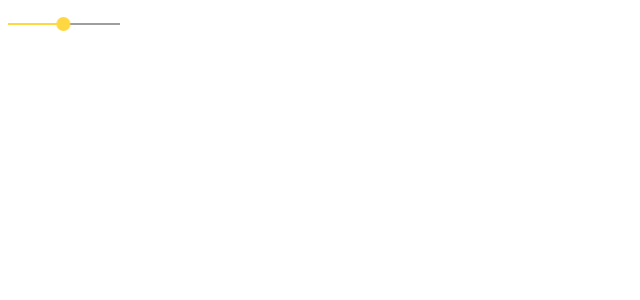
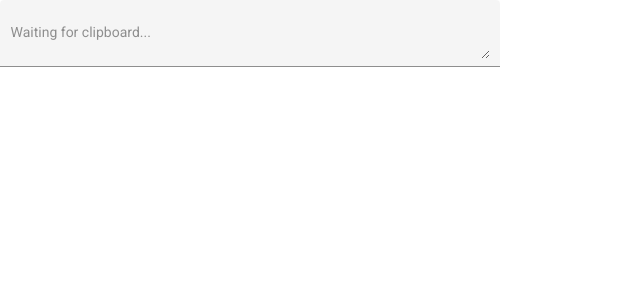
Before and after one commit to phucnguyen81/locod, an Angular app: page / in a window 1280 px wide. Shown: the top 300 px of the page, without its empty margins (0-640 px from the left). Built offline with nearby package versions, Linux system fonts and the light colour scheme.

Commit message:
Add a textarea using material component

```diff
--- a/src/app/app.component.css
+++ b/src/app/app.component.css
@@ -0,0 +1,9 @@
+.example-form {
+  min-width: 150px;
+  max-width: 500px;
+  width: 100%;
+}
+
+.example-full-width {
+  width: 100%;
+}
--- a/src/app/app.component.html
+++ b/src/app/app.component.html
@@ -1 +1,5 @@
-<mat-slider min="1" max="100" step="1" value="50"></mat-slider>
+<form class="example-form">
+  <mat-form-field class="example-full-width" appearance="fill">
+    <textarea matInput placeholder="Waiting for clipboard..."></textarea>
+  </mat-form-field>
+</form>
```
Also changed, not shown: src/app/app.module.ts (+5 -5 lines).
